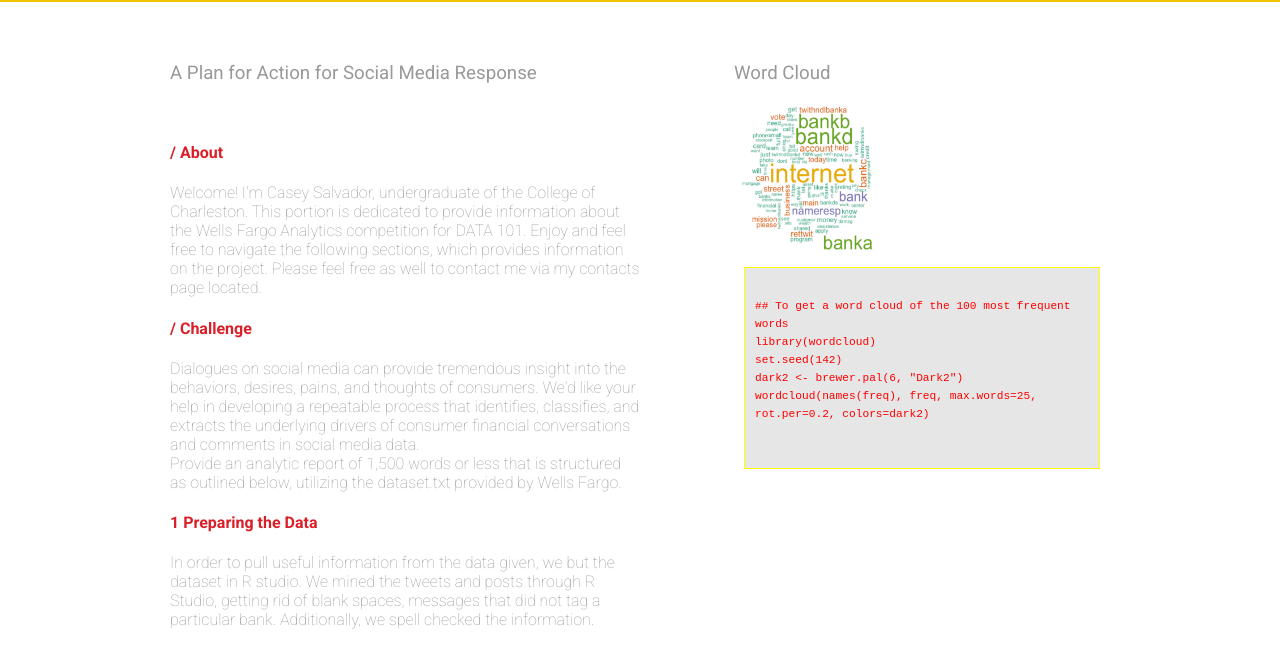
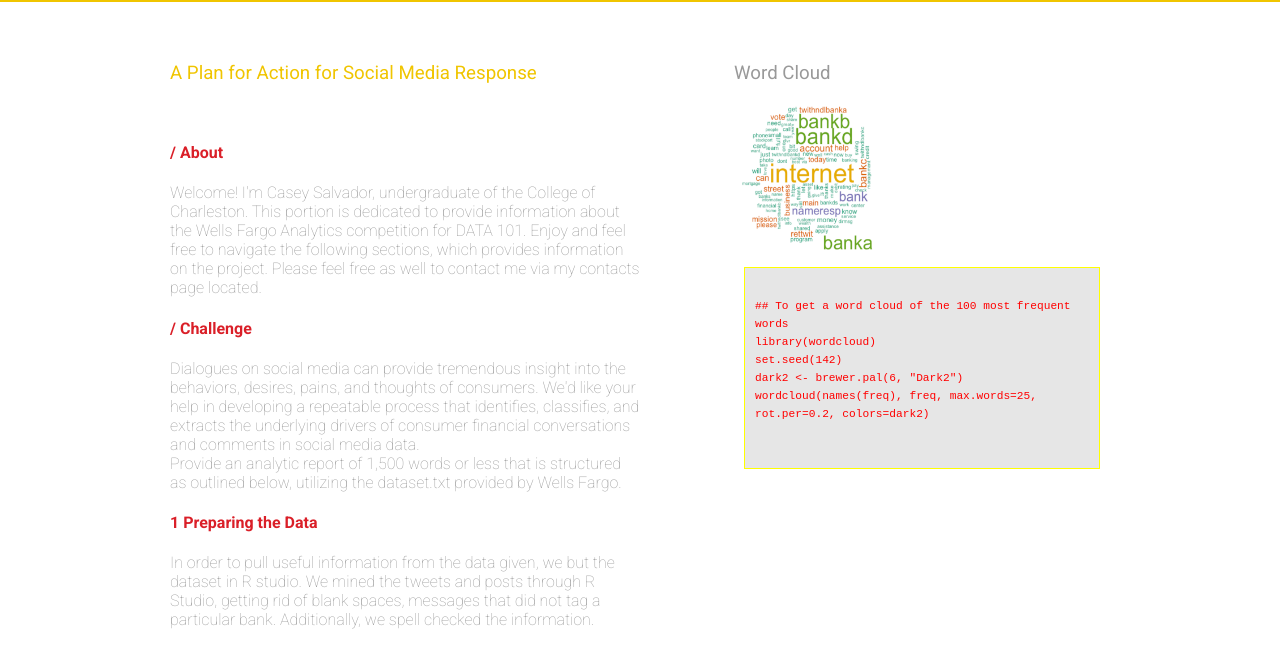
Before and after one commit to caseysalvador/caseysalvador.github.io, a plain HTML site: page projects.html in a window 1280 px wide. Shown: the part 132-780 px from the top of the page. Drawn offline with Linux system fonts and the light colour scheme.

Commit message:
update h3 tag for project.html

```diff
--- a/projects.html
+++ b/projects.html
@@ -30,7 +30,7 @@
     <div id="wrapper">
 
       <section id="primary">
-        <h3>A Plan for Action for Social Media Response</h3><br>
+        <h3 class="projecth3">A Plan for Action for Social Media Response</h3><br>
         <h4 class="projecth4">/ About</h4>
         <p>Welcome! I'm Casey Salvador, undergraduate of the College of Charleston. This portion is dedicated to provide information about the Wells Fargo Analytics competition for DATA 101. Enjoy and feel free to navigate the following sections, which provides information on the project. Please feel free as well to contact me via my contacts page located.</p>
         <h4 class="projecth4">/ Challenge</h4>
```
